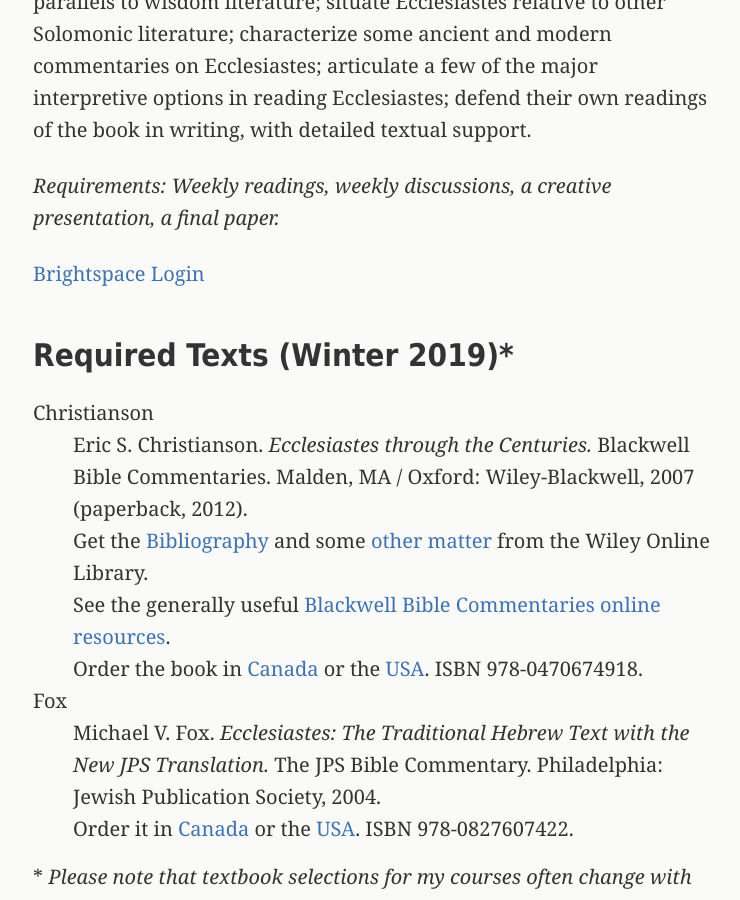
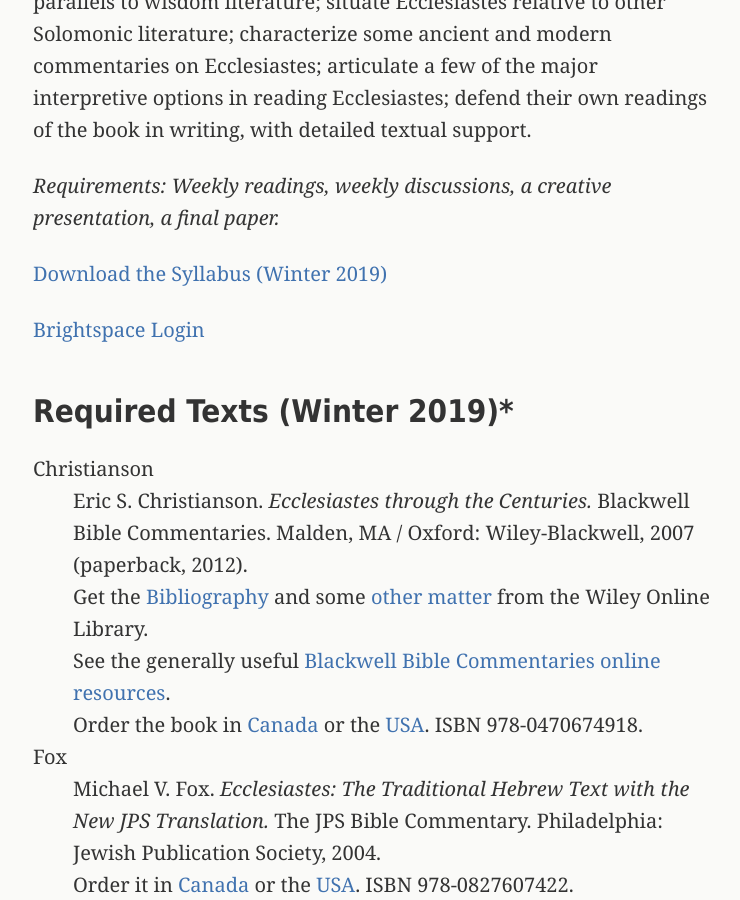
Before and after one commit to danieldriver/danieldriver.github.io, a Jekyll site: the page built from _pages/hb-3116.md, in a window 1280 px wide and 900 px high, scrolled down 487 px. Shown: the whole window, without its empty margins (265-1005 px from the left). Built offline with Jekyll 4.4.1, drawn with Linux system fonts in a browser that asks for light colours.

Commit message:
link to W19 Ecclesiastes syllabus

```diff
--- a/_pages/hb-3116.md
+++ b/_pages/hb-3116.md
@@ -22,7 +22,7 @@
 
 *Requirements: Weekly readings, weekly discussions, a creative presentation, a final paper.*
 
-<!-- [Download the Syllabus (Winter 2019)](#) -->
+[Download the Syllabus (Winter 2019)](https://github.com/danieldriver/Syllabi/raw/master/HB/HB%203116i-Ecclesiastes.pdf)
 
 [Brightspace Login](https://smu.brightspace.com/d2l/login)
 
```
